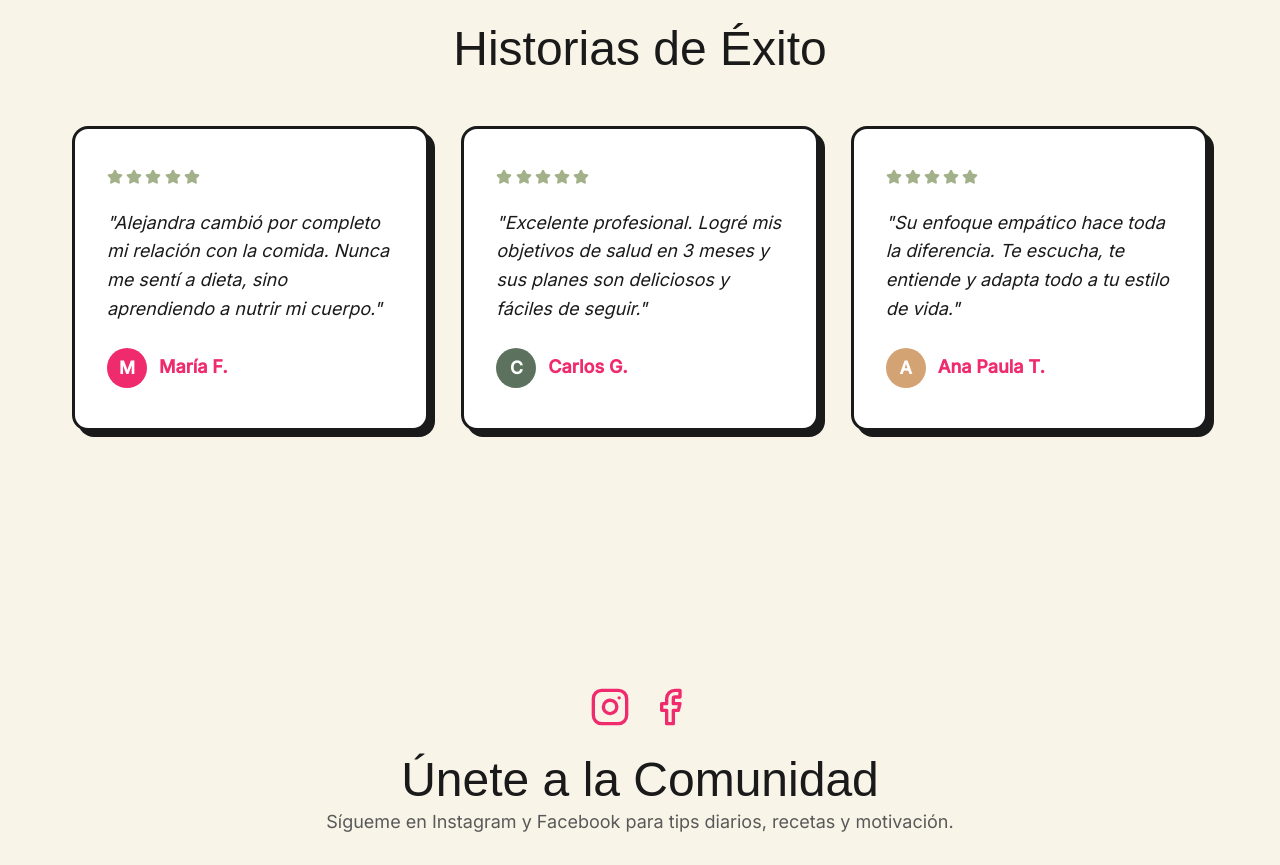
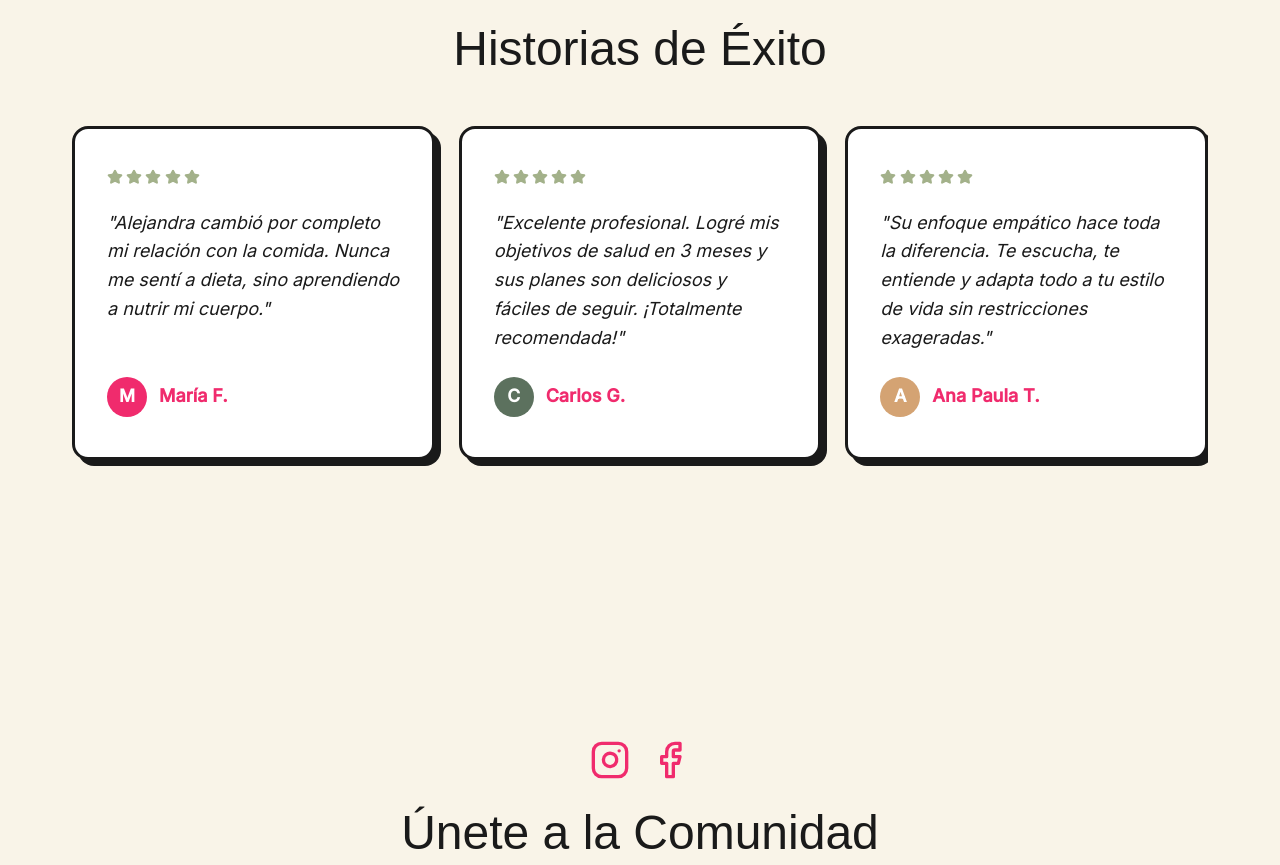
Before and after one commit to wintersoldier1501/biosalud-web, a React (Vite) app: page / in a window 1280 px wide. Shown: the part 3762-4627 px from the top of the page. Built offline with nearby package versions, Linux system fonts and the light colour scheme; a web font is replaced by a local one.

Commit message:
Cambiado el diseño de testimonios a un slider horizontal neo-brutalista

```diff
--- a/src/pages/Home.css
+++ b/src/pages/Home.css
@@ -249,23 +249,44 @@
 }
 
 .testimonials-grid {
-  display: grid;
-  grid-template-columns: 1fr;
-  gap: 2rem;
+  display: flex;
+  overflow-x: auto;
+  scroll-snap-type: x mandatory;
+  gap: 1.5rem;
   margin-top: 3rem;
+  padding-bottom: 1.5rem;
+  -webkit-overflow-scrolling: touch;
+}
+
+.testimonials-grid::-webkit-scrollbar {
+  height: 8px;
+}
+
+.testimonials-grid::-webkit-scrollbar-track {
+  background: transparent;
+}
+
+.testimonials-grid::-webkit-scrollbar-thumb {
+  background: var(--color-border);
+  border-radius: 4px;
+}
+
+.testimonial-card {
+  flex: 0 0 85%;
+  scroll-snap-align: center;
+  background-color: var(--color-surface);
+  padding: 2.5rem 2rem;
+  border-radius: 16px;
+  border: 3px solid var(--color-border);
+  box-shadow: 6px 6px 0px var(--color-border);
+  display: flex;
+  flex-direction: column;
 }
 
 @media (min-width: 768px) {
-  .testimonials-grid {
-    grid-template-columns: repeat(3, 1fr);
+  .testimonial-card {
+    flex: 0 0 calc(33.333% - 1rem);
   }
-}
-
-.testimonial-card {
-  background-color: white;
-  padding: 2.5rem 2rem;
-  border-radius: 12px;
-  box-shadow: 0 4px 15px rgba(0,0,0,0.03);
 }
 
 .stars {
--- a/src/pages/Home.jsx
+++ b/src/pages/Home.jsx
@@ -140,29 +140,53 @@ const Home = () => {
                 {[1,2,3,4,5].map(i => <Star key={i} size={16} fill="#A3B18A" color="#A3B18A" />)}
               </div>
               <p className="testimonial-text">"Alejandra cambió por completo mi relación con la comida. Nunca me sentí a dieta, sino aprendiendo a nutrir mi cuerpo."</p>
-              <div className="testimonial-author-wrapper" style={{ display: 'flex', alignItems: 'center', gap: '12px', marginTop: '1.5rem' }}>
+              <div className="testimonial-author-wrapper" style={{ display: 'flex', alignItems: 'center', gap: '12px', marginTop: 'auto' }}>
                 <div style={{ width: '40px', height: '40px', borderRadius: '50%', backgroundColor: 'var(--color-primary)', color: 'white', display: 'flex', alignItems: 'center', justifyContent: 'center', fontWeight: 'bold', fontSize: '1.1rem' }}>M</div>
                 <p className="testimonial-author" style={{ marginTop: 0 }}>María F.</p>
               </div>
             </div>
+
             <div className="testimonial-card">
               <div className="stars">
                 {[1,2,3,4,5].map(i => <Star key={i} size={16} fill="#A3B18A" color="#A3B18A" />)}
               </div>
-              <p className="testimonial-text">"Excelente profesional. Logré mis objetivos de salud en 3 meses y sus planes son deliciosos y fáciles de seguir."</p>
-              <div className="testimonial-author-wrapper" style={{ display: 'flex', alignItems: 'center', gap: '12px', marginTop: '1.5rem' }}>
+              <p className="testimonial-text">"Excelente profesional. Logré mis objetivos de salud en 3 meses y sus planes son deliciosos y fáciles de seguir. ¡Totalmente recomendada!"</p>
+              <div className="testimonial-author-wrapper" style={{ display: 'flex', alignItems: 'center', gap: '12px', marginTop: 'auto' }}>
                 <div style={{ width: '40px', height: '40px', borderRadius: '50%', backgroundColor: '#5C715E', color: 'white', display: 'flex', alignItems: 'center', justifyContent: 'center', fontWeight: 'bold', fontSize: '1.1rem' }}>C</div>
                 <p className="testimonial-author" style={{ marginTop: 0 }}>Carlos G.</p>
               </div>
             </div>
+
             <div className="testimonial-card">
               <div className="stars">
                 {[1,2,3,4,5].map(i => <Star key={i} size={16} fill="#A3B18A" color="#A3B18A" />)}
               </div>
-              <p className="testimonial-text">"Su enfoque empático hace toda la diferencia. Te escucha, te entiende y adapta todo a tu estilo de vida."</p>
-              <div className="testimonial-author-wrapper" style={{ display: 'flex', alignItems: 'center', gap: '12px', marginTop: '1.5rem' }}>
+              <p className="testimonial-text">"Su enfoque empático hace toda la diferencia. Te escucha, te entiende y adapta todo a tu estilo de vida sin restricciones exageradas."</p>
+              <div className="testimonial-author-wrapper" style={{ display: 'flex', alignItems: 'center', gap: '12px', marginTop: 'auto' }}>
                 <div style={{ width: '40px', height: '40px', borderRadius: '50%', backgroundColor: '#d4a373', color: 'white', display: 'flex', alignItems: 'center', justifyContent: 'center', fontWeight: 'bold', fontSize: '1.1rem' }}>A</div>
                 <p className="testimonial-author" style={{ marginTop: 0 }}>Ana Paula T.</p>
+              </div>
+            </div>
+
+            <div className="testimonial-card">
+              <div className="stars">
+                {[1,2,3,4,5].map(i => <Star key={i} size={16} fill="#A3B18A" color="#A3B18A" />)}
+              </div>
+              <p className="testimonial-text">"Llevo 6 meses con ella y mis problemas de gastritis desaparecieron. Me enseñó a comer rico y balanceado."</p>
+              <div className="testimonial-author-wrapper" style={{ display: 'flex', alignItems: 'center', gap: '12px', marginTop: 'auto' }}>
+                <div style={{ width: '40px', height: '40px', borderRadius: '50%', backgroundColor: '#E07A5F', color: 'white', display: 'flex', alignItems: 'center', justifyContent: 'center', fontWeight: 'bold', fontSize: '1.1rem' }}>R</div>
+                <p className="testimonial-author" style={{ marginTop: 0 }}>Raúl M.</p>
+              </div>
+            </div>
+
+            <div className="testimonial-card">
+              <div className="stars">
+                {[1,2,3,4,5].map(i => <Star key={i} size={16} fill="#A3B18A" color="#A3B18A" />)}
+              </div>
+              <p className="testimonial-text">"La mejor inversión en mi salud. Bajé mis niveles de colesterol y tengo muchísima más energía durante el día."</p>
+              <div className="testimonial-author-wrapper" style={{ display: 'flex', alignItems: 'center', gap: '12px', marginTop: 'auto' }}>
+                <div style={{ width: '40px', height: '40px', borderRadius: '50%', backgroundColor: '#81B29A', color: 'white', display: 'flex', alignItems: 'center', justifyContent: 'center', fontWeight: 'bold', fontSize: '1.1rem' }}>S</div>
+                <p className="testimonial-author" style={{ marginTop: 0 }}>Sofía R.</p>
               </div>
             </div>
           </div>
```
